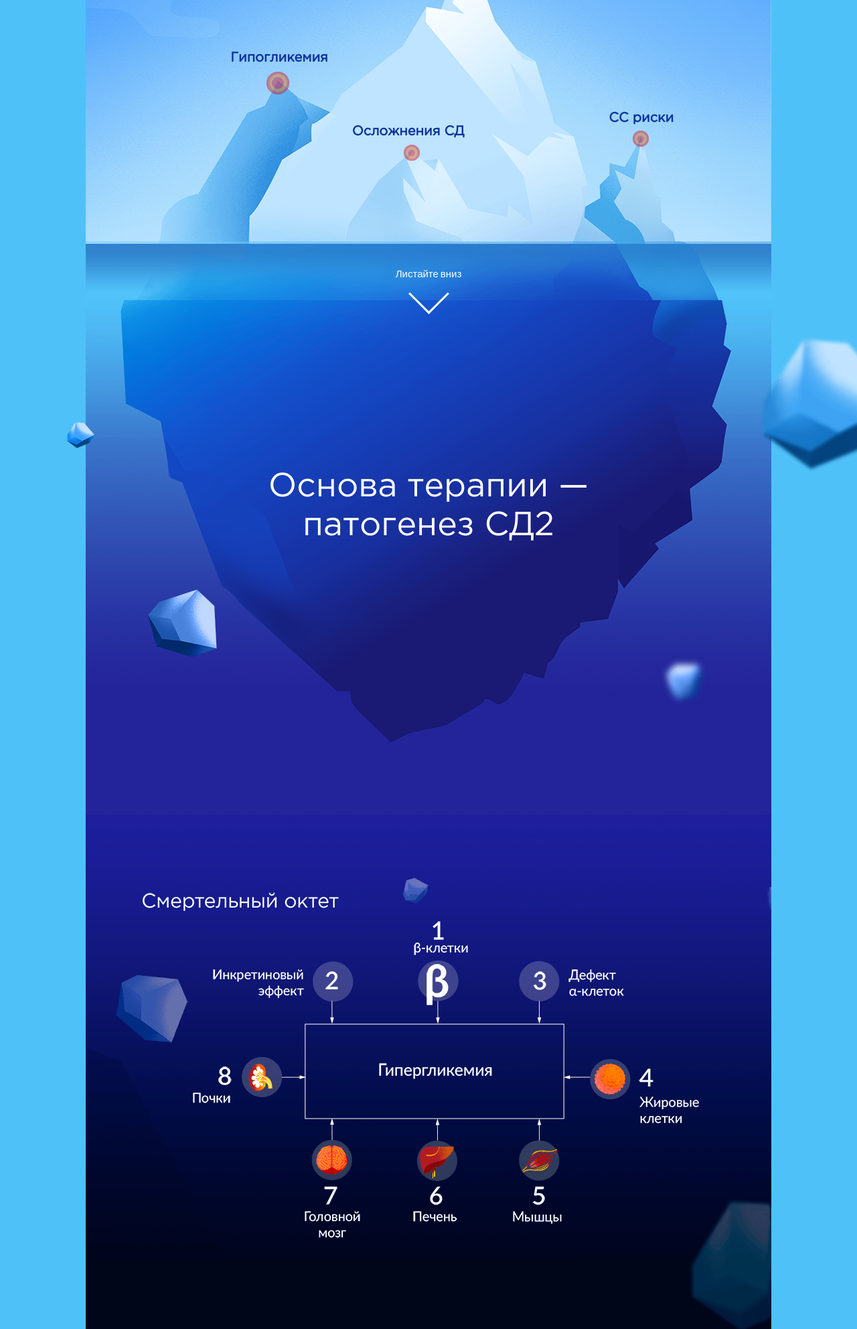
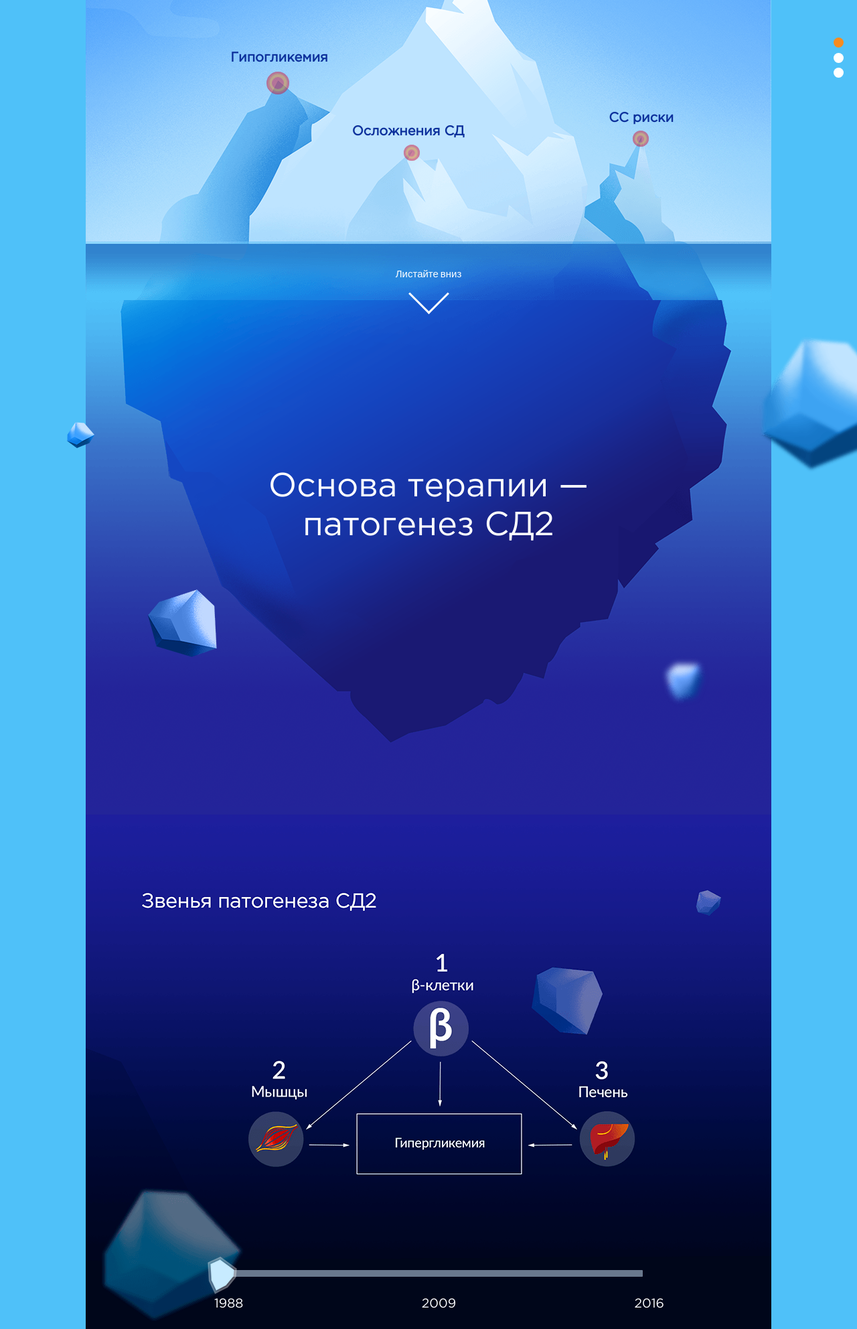
Before and after one commit to esvirin/onPoint, a website: page src/index.html in a window 1280 px wide. Shown: the part 320-2304 px from the top of the page at 67% size. Drawn offline with nearby package versions, Linux system fonts and the light colour scheme; files that its build step writes are made by us from their sources.

Commit message:
fix scroll

```diff
--- a/src/css/float.less
+++ b/src/css/float.less
@@ -22,3 +22,24 @@
 
   }
 }
+
+.foat__pagination{
+  display: flex;
+  flex-direction: column;
+  justify-content: space-between;
+  position: fixed;
+  height: 60px;
+  right: 20px;
+  top: 47%;
+
+  .pag_item{
+    width: 15px;
+    height: 15px;
+    background-color: #fff;
+    border-radius: 50%;
+  }
+
+  .active{
+    background-color: #f78b1f;
+  }
+}
--- a/src/css/sectionThree.less
+++ b/src/css/sectionThree.less
@@ -5,9 +5,66 @@
   height: 768px;
   background-image: url('../img/third_background.png');
   background-repeat: no-repeat;
-  background-position: center;
+  background-position: left;
   margin: 0 auto;
   padding: 0;
   color: #fff;
   font-family: gotham;
+  transition: background-position 0.5s ;
+
+
+  .range{
+    font-size: 1.2rem;
+    display: block;
+    margin: 680px auto 0 auto;
+    width: 640px;
+    position: relative;
+    bottom: 0;
+
+    .range__input{
+      display: block;
+      position: absolute;
+      top: -20px;
+      width: 100%;
+      .background{
+        position: absolute;
+        top: 20px;
+        width: 100%;
+        height: 10px;
+        border-radius: 1px;
+        background-color: #d1eaff;
+        opacity: 0.5;
+        z-index: 1;
+      }
+      .fill{
+        background-color: #d1eaff;
+        position: absolute;
+        top: 20px;
+        width: 0%;
+        height: 10px;
+        z-index: 2;
+      }
+      img{
+        position: absolute;
+        left: -10px;
+        z-index: 3;
+      }
+    }
+    input{
+      position: absolute;
+      top: -10px;
+      opacity: 0;
+      width: 640px;
+      height: 40px;
+      z-index: 10
+      ;
+    }
+    .range__year{
+      position: absolute;
+      width: 105%;
+      margin-top: 40px;
+      display: flex;
+      justify-content: space-between;
+    }
+  }
 }
--- a/src/index.html
+++ b/src/index.html
@@ -66,20 +66,34 @@
 
 	<div class="section-three">
 
+		<div class="range">
+			<div class="range__input">
+				<div class="background"></div>
+				<div class="fill"></div>
+				<img src="./img/polygon.png" alt="polygon">
+			</div>
+			<input id="input__range" type="range" min="0" max="2" value="0">
+			<div class="range__year">
+				<span class="year">1988</span>
+				<span class="year">2009</span>
+				<span class="year">2016</span>
+			</div>
+		</div>
+
 	</div>
 
 
 </div>
 
-<div class="float__footer">
+<div class="float__footer" >
 	<span>Листайте вниз</span>
 	<span class="float__footer_arrow"></span>
 </div>
 
 <div class="foat__pagination">
-	<span class="pag_item active"></span>
-	<span class="pag_item"></span>
-	<span class="pag_item"></span>
+	<span id="1" class="pag_item active"></span>
+	<span	id="2" class="pag_item"></span>
+	<span	id="3" class="pag_item"></span>
 </div>
 
   <script src="./js/main.js" charset="utf-8"></script>
```
Also changed, not shown: build/css/style.css, build/img/polygon.png (added), build/index.html, build/js/main.js, src/img/polygon.png (added).
